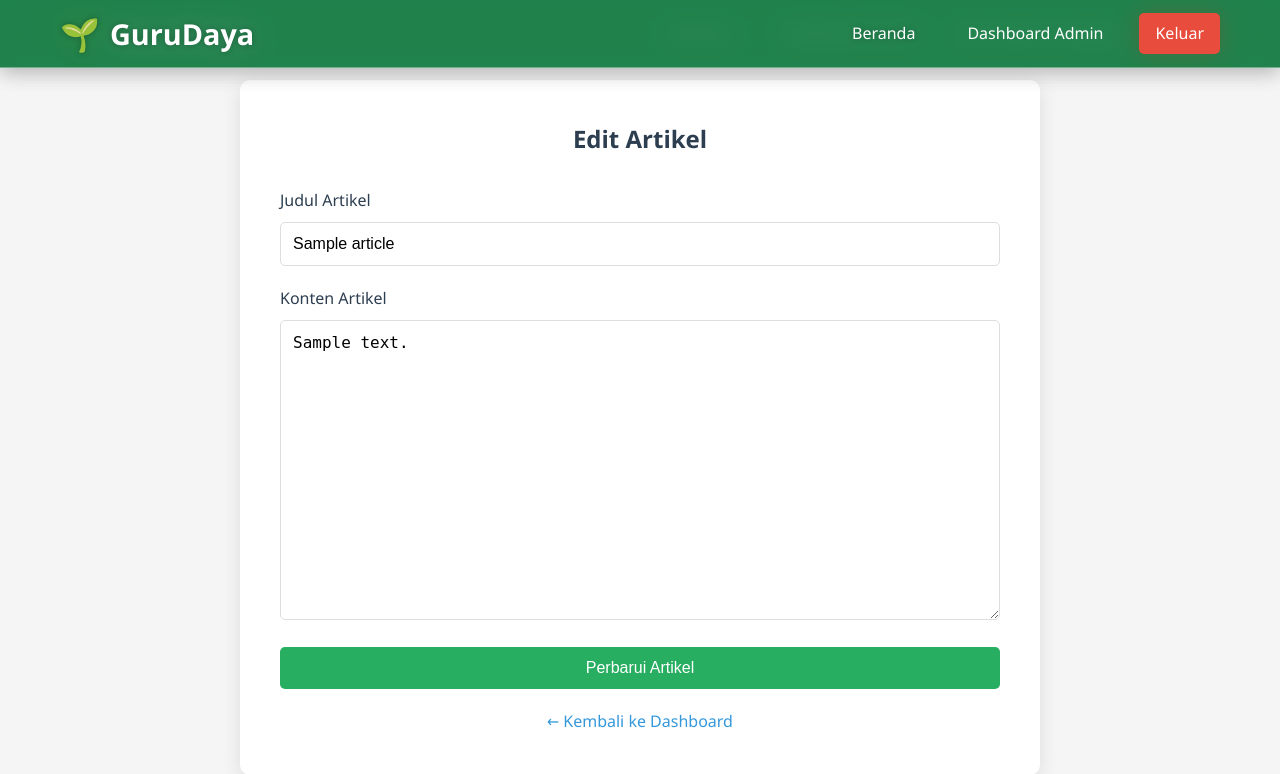
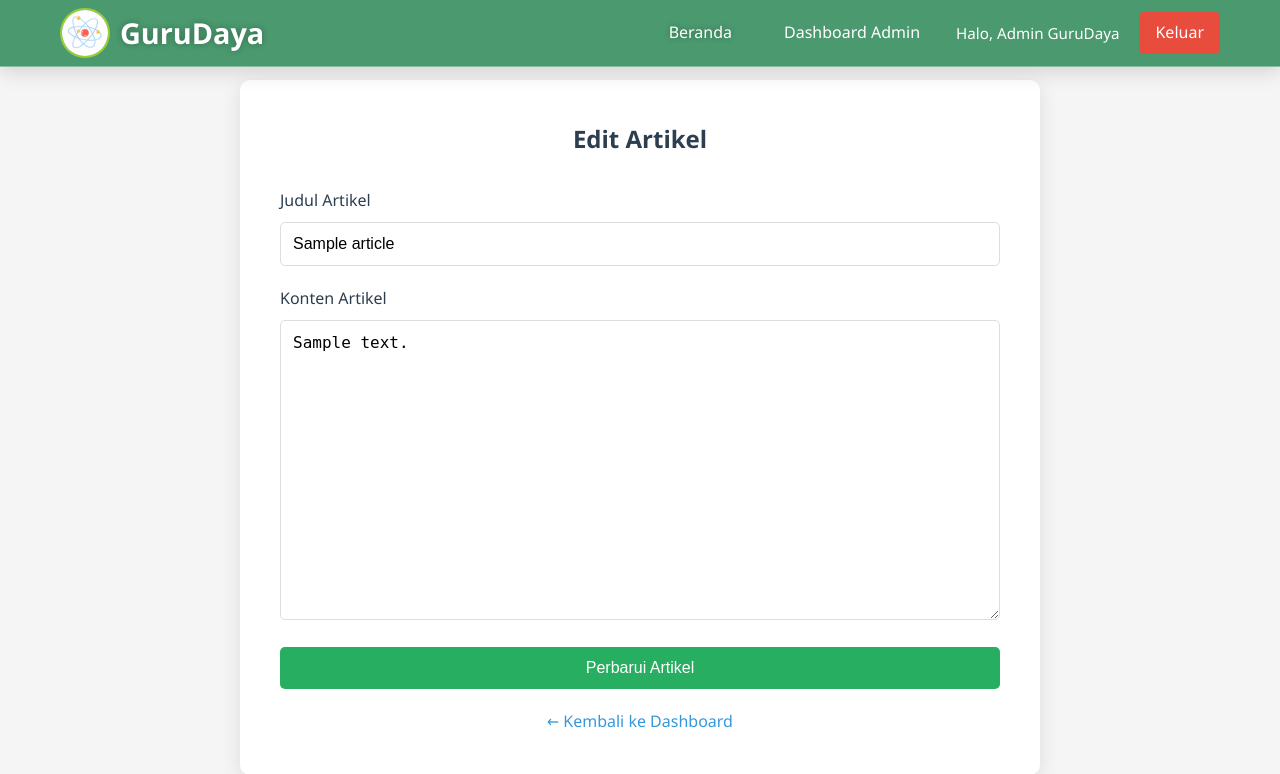
Before and after one commit to imPixelity/GuruDaya, a PHP site: page /admin/edit_article.php?id=1 in a window 1280 px wide. Shown: the top 774 px of the page. Run offline with PHP 8.4, Linux system fonts and the light colour scheme; a user stored in the database is signed in; tables that the repository leaves empty hold one stand-in row (values such as "Sample post").

Commit message:
refactor

```diff
--- a/admin/edit_article.php
+++ b/admin/edit_article.php
@@ -46,20 +46,6 @@ if ($_SERVER['REQUEST_METHOD'] === 'POST') {
 
 <?php include '../includes/navbar.php'; ?>
 
-<nav class="navbar">
-    <div class="container">
-        <div class="nav-brand">
-            <span class="logo">🌱</span>
-            <h1>GuruDaya</h1>
-        </div>
-        <div class="nav-links">
-            <a href="../public/index.php" class="btn-home">Beranda</a>
-            <a href="admin.php" style="color: white;">Dashboard Admin</a>
-            <a href="../auth/logout.php" class="btn-logout">Keluar</a>
-        </div>
-    </div>
-</nav>
-
 <div class="form-container" style="max-width: 800px;">
     <h2>Edit Artikel</h2>
 
--- a/assets/css/style.css
+++ b/assets/css/style.css
@@ -46,7 +46,10 @@ body {
 }
 
 .logo {
-  font-size: 2rem;
+  width: 50px;
+  height: 50px;
+  border-radius: 50%;
+  border: 2px solid yellowgreen;
 }
 
 .nav-brand h1 {
@@ -168,7 +171,7 @@ body {
   padding: 30px;
   border-radius: 10px;
   text-align: center;
-  box-shadow: 0 5px 15px rgba(0, 0, 0, 0.1);
+  box-shadow: 0 5px 15px rgba(0, 0, 0, 0.3);
   border-top: 4px solid #27ae60;
 }
 
@@ -720,10 +723,6 @@ footer {
     font-size: 1.5rem;
   }
 
-  .logo {
-    font-size: 1.5rem;
-  }
-
   .hero h2 {
     font-size: 1.8rem;
   }
--- a/auth/logout.php
+++ b/auth/logout.php
@@ -1,5 +1,6 @@
 <?php
+require_once '../config/config.php';
 session_start();
 session_destroy();
-header("Location: ../public/index.php");
+redirect('index.php');
 exit();
--- a/includes/navbar.php
+++ b/includes/navbar.php
@@ -5,7 +5,7 @@ $is_admin = isAdmin();
 <nav class="navbar">
     <div class="container">
         <div class="nav-brand">
-            <span class="logo">🌱</span>
+            <img src="../assets/img/logo_pemweb_fix.png" alt="" class="logo">
             <h1>GuruDaya</h1>
         </div>
 
--- a/public/index.php
+++ b/public/index.php
@@ -64,9 +64,7 @@ $featured_article = getFeaturedArticle();
                         </div>
                         <a href="article.php?id=<?= $featured_article['id'] ?>" class="featured-btn">Baca Selengkapnya →</a>
                     </div>
-                    <div style="font-size: 4rem; text-align: center;">
-                        ⚡
-                    </div>
+
                 </div>
             </div>
         </section>
```
Also changed, not shown: auth/login.php (+3 -23 lines), auth/register.php (+3 -24 lines), assets/img/logo_pemweb_fix.png (added).
